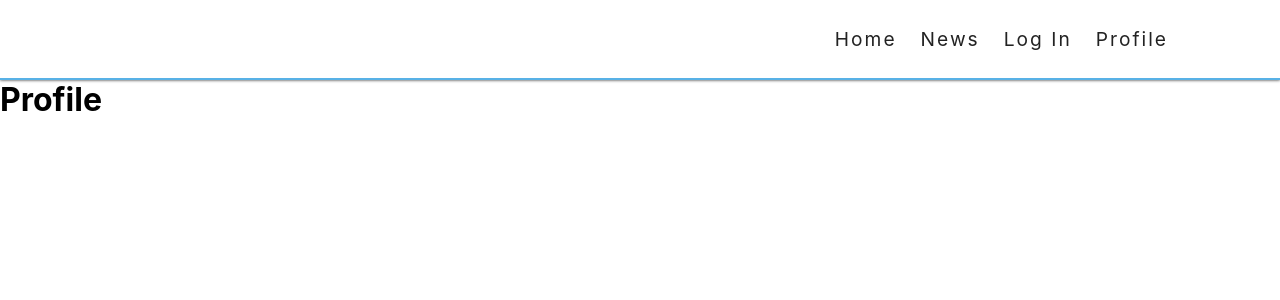
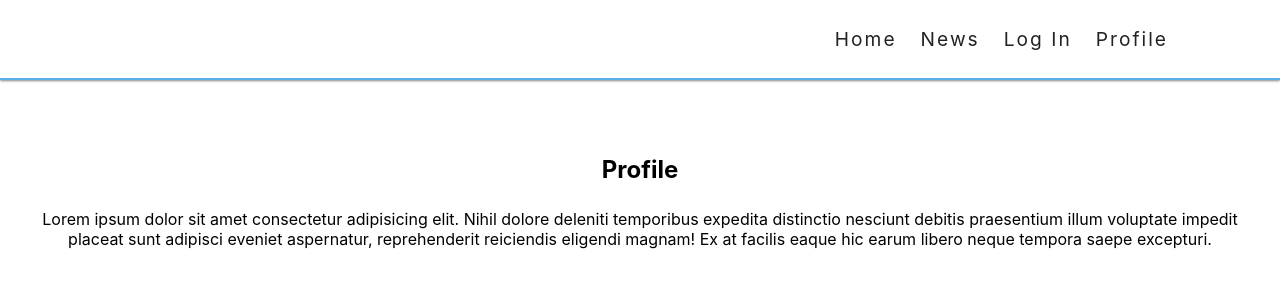
Before and after one commit to hight1337/test-react-news, a React (Create React App) app: page /profile in a window 1280 px wide. Shown: the top 300 px of the page. Built offline with nearby package versions, Linux system fonts and the light colour scheme.

Commit message:
added components

```diff
--- a/package.json
+++ b/package.json
@@ -6,6 +6,8 @@
     "@testing-library/jest-dom": "^5.14.1",
     "@testing-library/react": "^11.2.7",
     "@testing-library/user-event": "^12.8.3",
+    "mobx": "^6.3.2",
+    "mobx-react-lite": "^3.2.0",
     "react": "^17.0.2",
     "react-dom": "^17.0.2",
     "react-router-dom": "^5.2.0",
--- a/src/App.js
+++ b/src/App.js
@@ -6,6 +6,8 @@ import NavBar from './components/NavBar'
 import LogIn from './pages/LogIn'
 import News from './pages/News'
 import Profile from './pages/Profile'
+import ErrorPage from './pages/ErrorPage'
+import Home from './pages/Home'
 
 function App() {
   return (
@@ -14,7 +16,7 @@ function App() {
         <NavBar />
         <Switch>
           <Route exact path='/'>
-            <LogIn />
+            <Home />
           </Route>
           <Route exact path='/login'>
             <LogIn />
@@ -25,6 +27,9 @@ function App() {
           <Route exact path='/profile'>
             <Profile />
           </Route>
+          <Route path='*'>
+            <ErrorPage />
+          </Route>
         </Switch>
       </Router>
     </>
--- a/src/components/NavBar.js
+++ b/src/components/NavBar.js
@@ -1,5 +1,5 @@
 import React from 'react'
-import { Link, Switch } from 'react-router-dom'
+import { Link } from 'react-router-dom'
 
 const NavBar = () => {
   return (
--- a/src/pages/ErrorPage.js
+++ b/src/pages/ErrorPage.js
@@ -1,7 +1,11 @@
 import React from 'react'
 
 const ErrorPage = () => {
-  return <div></div>
+  return (
+    <div>
+      <h1>Error</h1>
+    </div>
+  )
 }
 
 export default ErrorPage
--- a/src/pages/LogIn.js
+++ b/src/pages/LogIn.js
@@ -1,9 +1,10 @@
 import React from 'react'
+import LogInFrom from '../components/LogInFrom'
 
 const LogIn = () => {
   return (
     <div>
-      <h1>Log In</h1>
+      <LogInFrom />
     </div>
   )
 }
--- a/src/pages/Profile.js
+++ b/src/pages/Profile.js
@@ -2,9 +2,20 @@ import React from 'react'
 
 const Profile = () => {
   return (
-    <div>
-      <h1>Profile</h1>
-    </div>
+    <>
+      <section className='container'>
+        <div className='profile-ifno'>
+          <h1>Profile</h1>
+          <p>
+            Lorem ipsum dolor sit amet consectetur adipisicing elit. Nihil
+            dolore deleniti temporibus expedita distinctio nesciunt debitis
+            praesentium illum voluptate impedit placeat sunt adipisci eveniet
+            aspernatur, reprehenderit reiciendis eligendi magnam! Ex at facilis
+            eaque hic earum libero neque tempora saepe excepturi.
+          </p>
+        </div>
+      </section>
+    </>
   )
 }
 
```
Also changed, not shown: 1 other file (tests, documents, lock files or other folders).
